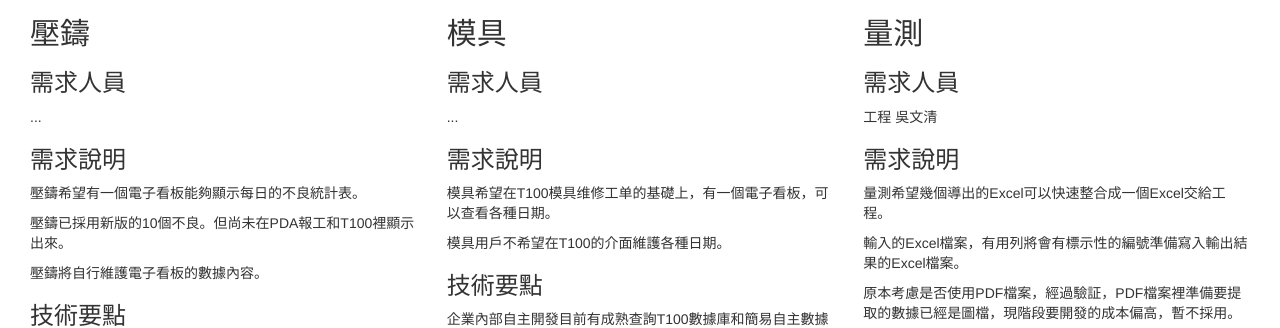
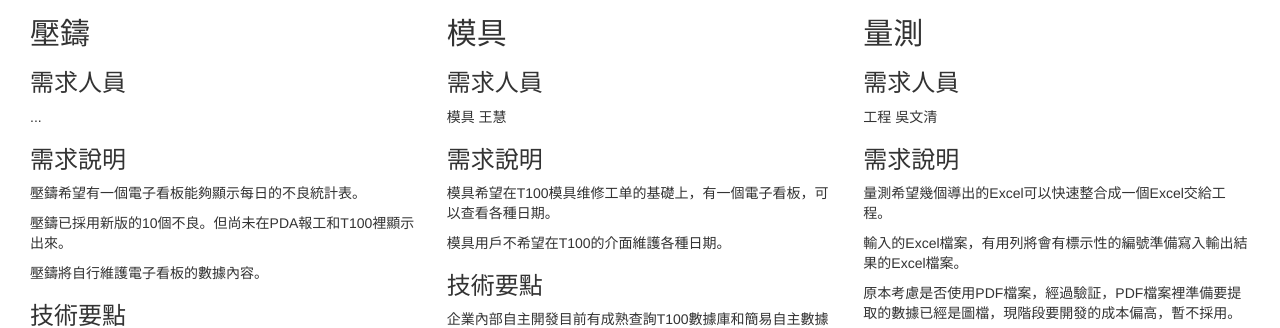
Before and after one commit to twoutlook/ft2018, a Django app: page / in a window 1280 px wide. Shown: the part 390-718 px from the top of the page. Run offline with Django 3.2, Linux system fonts and the light colour scheme; data that the repository does not hold is empty; some libraries are stand-ins or nearby versions.

Commit message:
add name

```diff
--- a/mysite/polls/templates/polls/index.html
+++ b/mysite/polls/templates/polls/index.html
@@ -66,7 +66,7 @@
          <h2>模具</h2>
          <h3>需求人員</h3>
 
-         <p>... </p>
+         <p>模具&nbsp;王慧 </p>
             <h3>需求說明</h3>
             <p>模具希望在T100模具维修工单的基礎上，有一個電子看板，可以查看各種日期。 </p>
             <p>模具用戶不希望在T100的介面維護各種日期。 </p>
```
